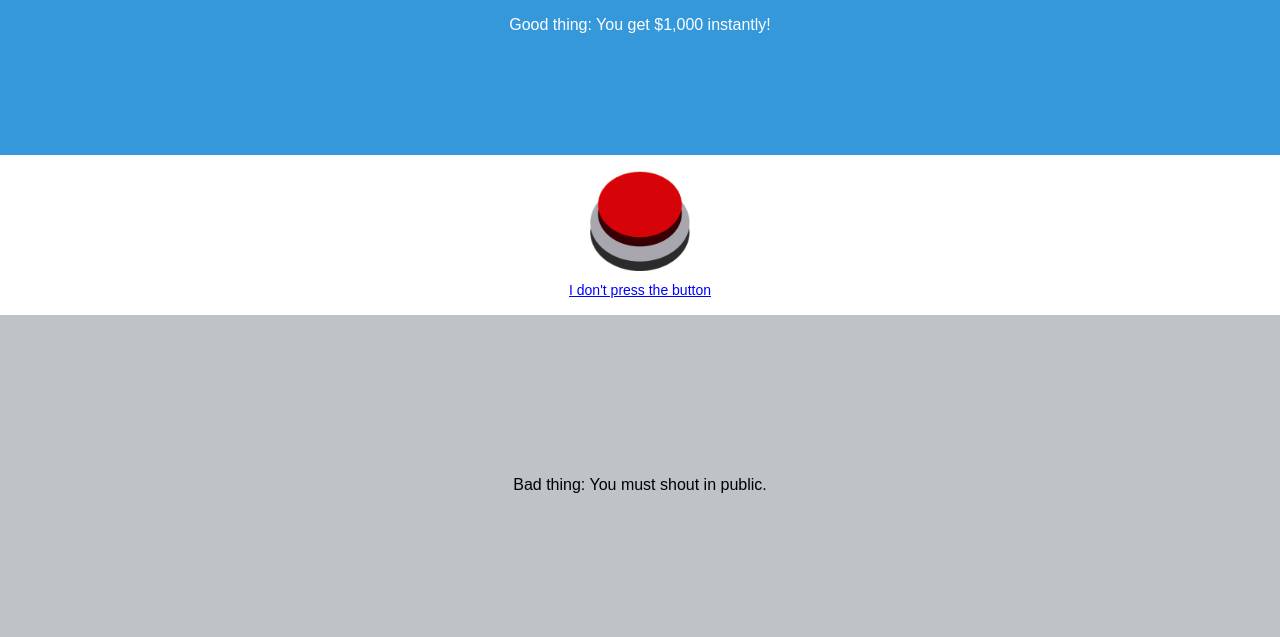
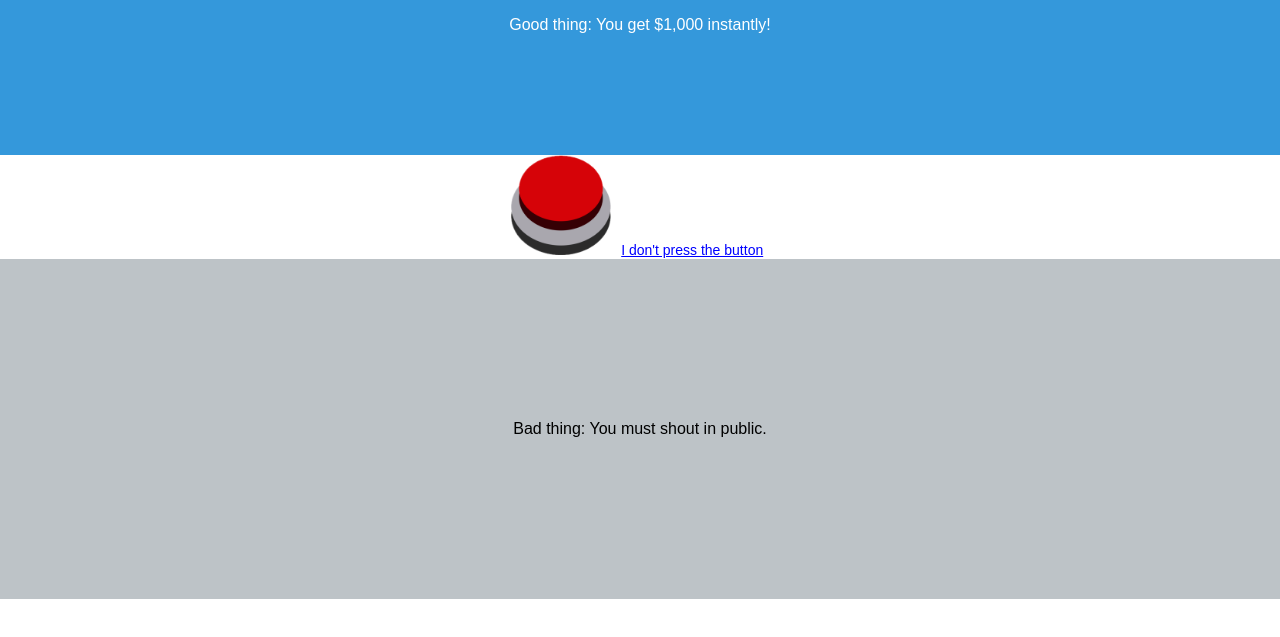
Before and after one commit to shipitandrei/shipitandrei.github.io, a plain HTML site: page app.html in a window 1280 px wide. Shown: the part 185-822 px from the top of the page. After the commit the page ends 800 px from the top, so only its background shows below. Drawn offline with Linux system fonts and the light colour scheme.

Commit message:
Update app.html

```diff
--- a/app.html
+++ b/app.html
@@ -12,10 +12,8 @@
     <p class="good-thing">Good thing: You get $1,000 instantly!</p>
   </div>
 
-  <div class="center-section">
-    <img src="images/red-button.png" alt="Big Red Button" class="red-button">
-    <button class="no-button">I don't press the button</button>
-  </div>
+  <img src="images/red-button.png" alt="Big Red Button" class="red-button">
+  <button class="no-button">I don't press the button</button>
 
   <div class="bottom-section">
     <p class="bad-thing">Bad thing: You must shout in public.</p>
```
